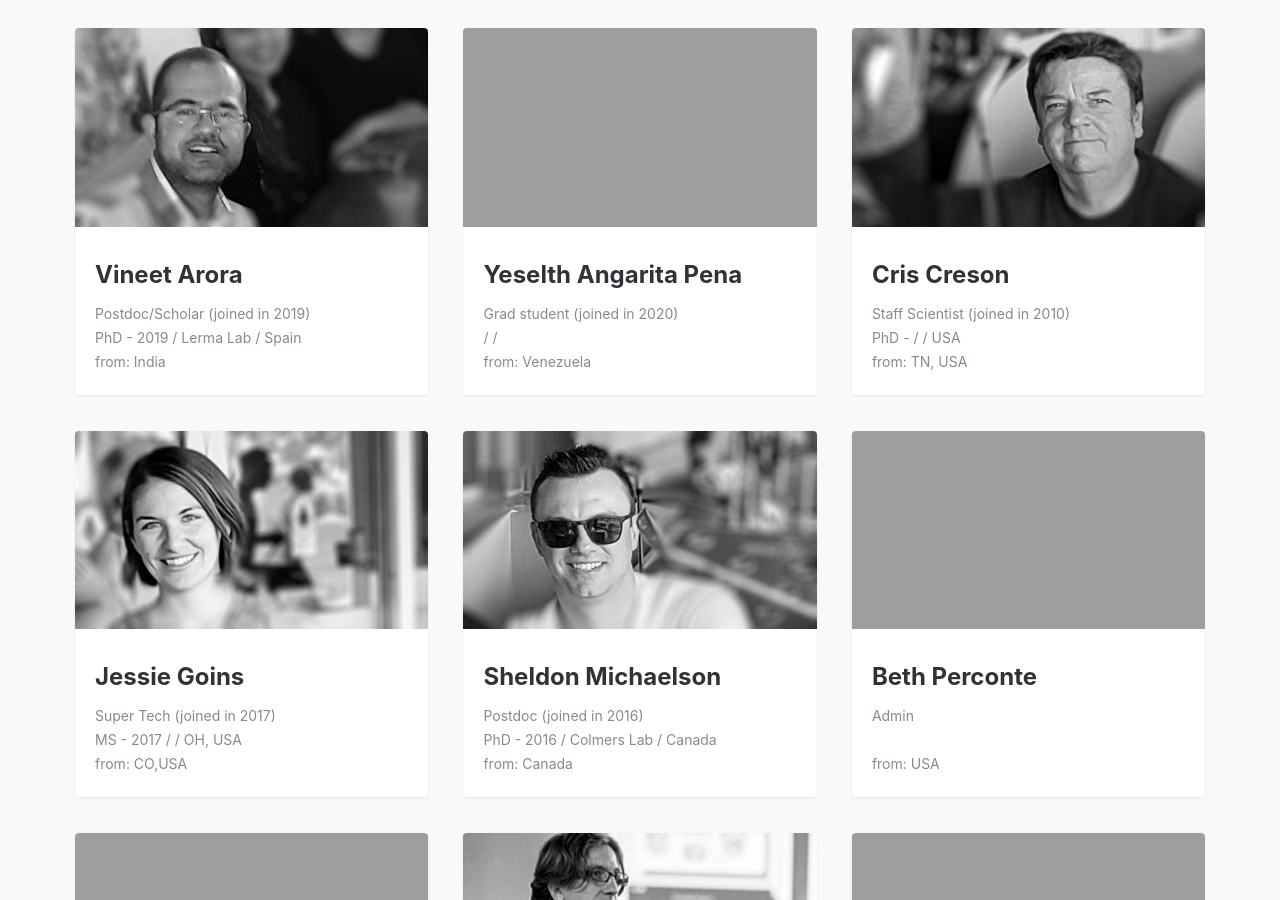
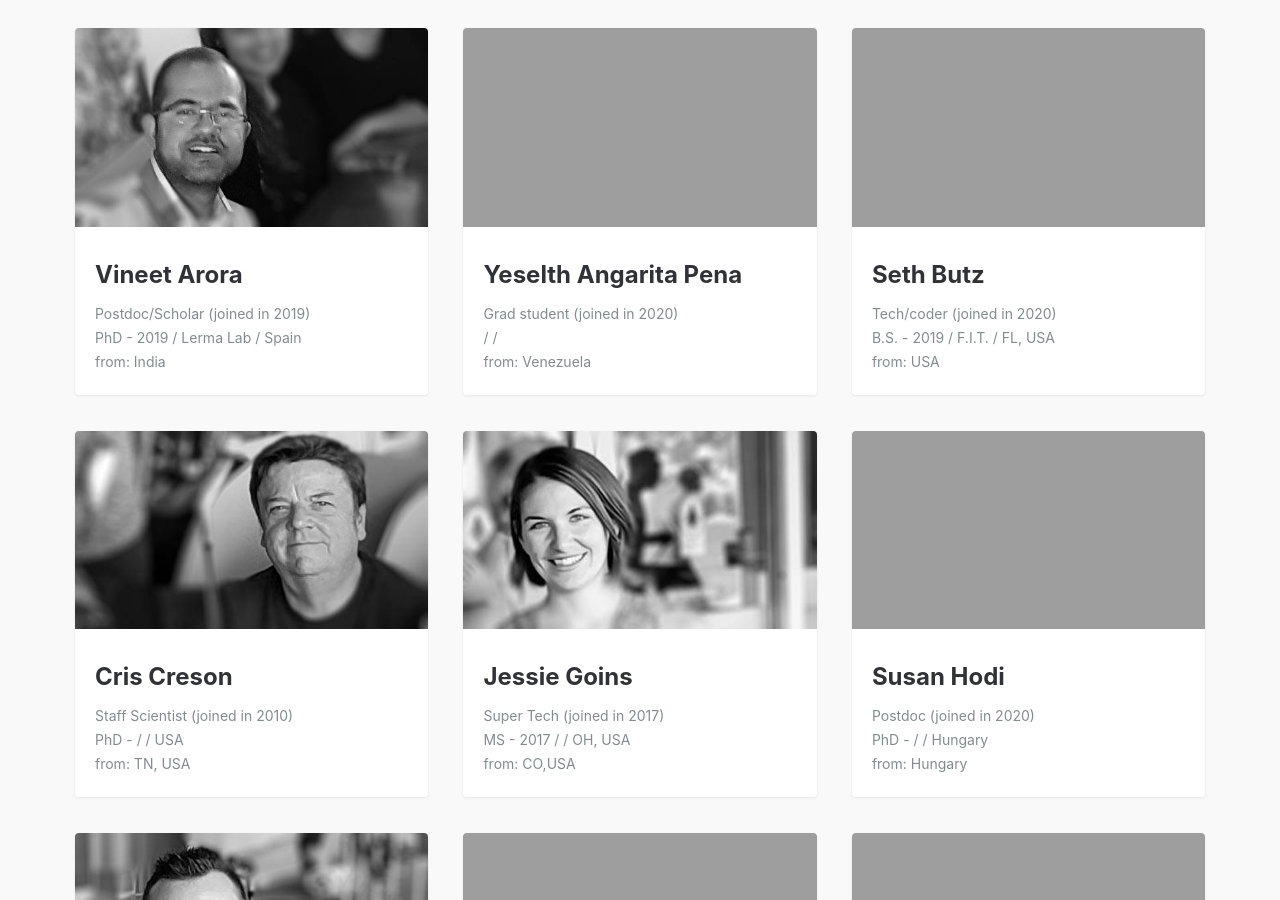
Before and after one commit to RumbaughLab/RumbaughLab.github.io, a Jekyll site: the page built from people.md, in a window 1280 px wide and 900 px high, scrolled down 312 px. Built offline with Jekyll 4.4.1, drawn with Linux system fonts in a browser that asks for light colours; some web fonts are replaced.

```diff
--- a/_data/people.json
+++ b/_data/people.json
@@ -20,6 +20,15 @@
 			"url": "{{ site.url }}{{ site.baseurl }}/the-team/"
 		},
 		{
+			"name": "Seth Butz",
+			"role": "Tech/coder (joined in 2020)",
+			"exp": "1",
+			"since": "B.S. - 2019 / F.I.T. / FL, USA",
+			"img": "Seth",
+			"from": "USA",
+			"url": "{{ site.url }}{{ site.baseurl }}/the-team/"
+		},
+		{
 			"name": "Cris Creson",
 			"role": "Staff Scientist (joined in 2010)",
 			"exp": "8",
@@ -35,6 +44,15 @@
 			"since": "MS - 2017 / / OH, USA",
 			"img": "Jessie",
 			"from":"CO,USA",
+			"url": "{{ site.url }}{{ site.baseurl }}/the-team/"
+		},
+		{
+			"name": "Susan Hodi",
+			"role": "Postdoc (joined in 2020)",
+			"exp": "5",
+			"since": "PhD - / / Hungary",
+			"img": "Susan",
+			"from":"Hungary",
 			"url": "{{ site.url }}{{ site.baseurl }}/the-team/"
 		},
 		{
```
